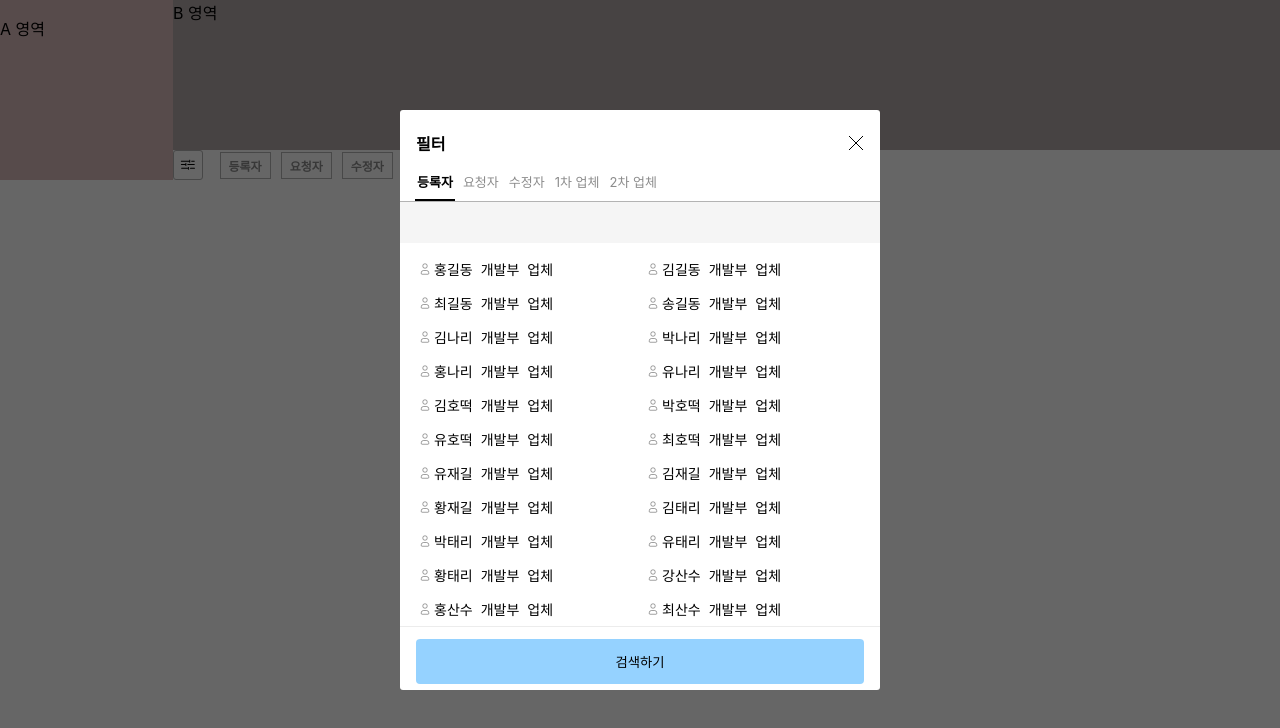
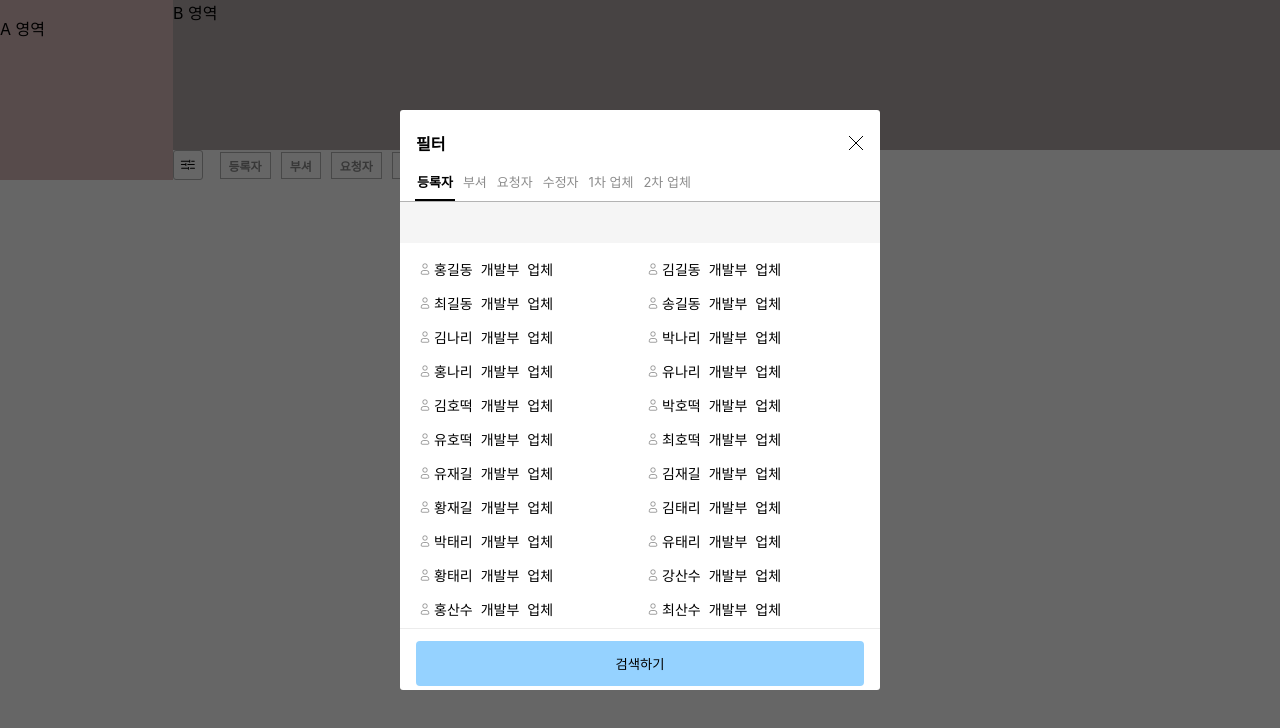
Before and after one commit to bavuchoko/js-search-flter, a React (Create React App) app: page / in a window 1280 px wide. Both pictures are taken after a click on the element 187 px from the left and 165 px from the top of the page. Shown: the top 728 px of the page. Built offline with nearby package versions, Linux system fonts and the light colour scheme.

Commit message:
[update] 재귀부서 추가

```diff
--- a/src/App.tsx
+++ b/src/App.tsx
@@ -42,12 +42,37 @@ function App() {
         {id:6, name:'KAKAO'},
         {id:7, name:'NEXEN'},
     ]
+
+    const department =[
+        {id:2, name:'개발부', parentId:1, children:[
+                {id:9, name:'개발1팀', parentId:2},
+                {id:10, name:'개발2팀', parentId:2},
+                {id:11, name:'개발3팀', parentId:2},
+                {id:12, name:'개발4팀', parentId:2},
+            ]},
+        {id:3, name:'영업부', parentId:1,children:[
+                {id:13, name:'영업1팀', parentId:3},
+                {id:14, name:'영업2팀', parentId:3},
+                {id:15, name:'영업3팀', parentId:3},
+                {id:16, name:'영업4팀', parentId:3},
+            ]},
+        {id:4, name:'기획부', parentId:1, children:[
+                {id:17, name:'기획2팀', parentId:4},
+                {id:18, name:'기획3팀', parentId:4},
+                {id:19, name:'기획4팀', parentId:4},
+            ]},
+        {id:5, name:'경영부', parentId:1},
+        {id:6, name:'인사부', parentId:1},
+        {id:7, name:'재무부', parentId:1},
+        {id:8, name:'사업부', parentId:1},
+    ]
+
     const createdBy:Filter ={
         label:"등록자",
         key:'createdBy',
         data: user,
         target:['name', 'department.name', 'company.name'],
-        searchBy:["department", "company"],
+        searchBy:[{label:"부서별", data:department, listener:(v:any)=>console.log(v) }, ],
         type:'user'
     }
 
@@ -56,6 +81,13 @@ function App() {
         key: 'updatedBy',
         data: user,
         type:'user'
+    }
+    const depart:Filter ={
+        label:"부셔",
+        key: 'department',
+        data: department,
+        type:'code',
+        recursive:true
     }
 
     const requestedBy:Filter ={
@@ -80,7 +112,7 @@ function App() {
         type:'company'
     }
 
-    const filters:Filter[] =[createdBy, requestedBy, updatedBy, fistMngCompany, secondMngCompany];
+    const filters:Filter[] =[createdBy, depart, requestedBy, updatedBy, fistMngCompany, secondMngCompany];
 
 
   return (
--- a/src/app/JsSearchFilter.tsx
+++ b/src/app/JsSearchFilter.tsx
@@ -16,7 +16,12 @@ const JsSearchFilter: FC<FilterProps> =({filter =[], onValueChange=undefined, on
     const [clicked, setClicked] = useState<Filter | null>(null)
 
     const { isOpen, open, close, toggle } = useToggleModal();
-    const { values, handle, reset } = useFilterHandle(onValueChange);
+    const {         values,
+        handleMulti,
+        handleSingle,
+        reset,
+        multiToggle,
+        singular, } = useFilterHandle(onValueChange);
     const groupRef = useRef<HTMLDivElement>(null);
     useDragScroll([groupRef]);
 
@@ -68,7 +73,7 @@ const JsSearchFilter: FC<FilterProps> =({filter =[], onValueChange=undefined, on
                 </div>
             </div>
 
-            { isOpen && <Modal close={close} filter={filter} values={values}  handle={handle} reset={reset} clicked={clicked} setClicked={setClicked} onSearch={onSearch}/> }
+            { isOpen && <Modal close={close} filter={filter} values={values} multiHandler={handleMulti} singleHandler={handleSingle} reset={reset} clicked={clicked} setClicked={setClicked} onSearch={onSearch}/> }
 
             { values &&
             <div className={`no-scroll`} style={{width:'100%', background:'green' , overflowY:'auto', padding:'5px 0'}} >
--- a/src/app/hook/useDataHandler.ts
+++ b/src/app/hook/useDataHandler.ts
@@ -1,3 +1,5 @@
+import {isNullOrUndefined} from "node:util";
+
 export function useDataHandler() {
 
     const getNestedValue = (obj: any, path: String) => {
@@ -9,7 +11,24 @@ export function useDataHandler() {
         }, obj);
     }
 
+
+    function recursiveFind(data: any[], id: number | string): any | undefined {
+        for (const item of data) {
+            console.log(id, item);
+            if (item.id === id) return item;
+            if (item.children && item.children.length > 0) {
+                const found = recursiveFind(item.children, id);
+                if (found) return found;
+            }
+        }
+        return undefined;
+    }
+
     return {
+        recursiveFind,
         getNestedValue
     };
+
+
+
 }
--- a/src/app/hook/useToggleModal.ts
+++ b/src/app/hook/useToggleModal.ts
@@ -1,20 +1,16 @@
-import {useCallback, useState} from "react";
-import {ValueType} from "../type/Types";
+import { useCallback, useState } from "react";
+import { ValueType } from "../type/Types";
 
 export const useFilterHandle = (onValueChange?: (value: ValueType | null) => void) => {
+    const [values, setValue] = useState<ValueType | null>(null);
 
 
-    const [values, setValue] =useState<ValueType | null>(null)
+    const multiToggle = (values: ValueType | null, key: string, val: number): ValueType | null => {
+        if (!values) {
+            return { [key]: [val] };
+        }
 
-    const handle = useCallback(
-        (key: string, val: number) => {
-            setValue(prev => {
-                let newState: ValueType | null;
-
-                if (!prev) {
-                    newState = { [key]: [val] };
-                } else {
-                    const currentVals = (prev[key] as number[] | undefined) ?? [];
+        const currentVals = Array.isArray(values[key]) ? (values[key] as number[]) : [];
         const index = currentVals.indexOf(val);
         let newVals: number[];
 
@@ -24,22 +20,60 @@ export const useFilterHandle = (onValueChange?: (value: ValueType | null) => voi
             newVals = currentVals.filter(v => v !== val);
         }
 
-                    newState = { ...prev };
+        const newState = { ...values };
         if (newVals.length === 0) {
             delete newState[key];
         } else {
             newState[key] = newVals;
         }
 
-                    if (Object.keys(newState).length === 0) {
-                        newState = null;
+        return Object.keys(newState).length === 0 ? null : newState;
+    };
+
+    const singular = (values: ValueType | null, key: string, val: number): ValueType | null => {
+        if (!values || !(key in values)) {
+            return { ...(values ?? {}), [key]: val };
+        }
+
+        if (values[key] === val) {
+            const newState = { ...values };
+            delete newState[key];
+            return Object.keys(newState).length === 0 ? null : newState;
+        }
+
+        return { ...values, [key]: val };
+    };
+
+    const handleMulti = useCallback(
+        (key: string, val: number) => {
+            setValue(prev => {
+                const newState = multiToggle(prev, key, val);
+                if (onValueChange) onValueChange(newState);
+                return newState;
+            });
+        },
+        [onValueChange]
+    );
+
+    const handleSingle = useCallback(
+        (key: string, val: number) => {
+            setValue(prev => {
+                let newState: ValueType | null;
+
+                if (!prev || !(key in prev)) {
+                    newState = { ...(prev ?? {}), [key]: [val] };
+                } else {
+                    const currentVals = Array.isArray(prev[key]) ? (prev[key] as number[]) : [];
+                    if (currentVals.length === 1 && currentVals[0] === val) {
+                        const clone = { ...prev };
+                        delete clone[key];
+                        newState = Object.keys(clone).length === 0 ? null : clone;
+                    } else {
+                        newState = { ...prev, [key]: [val] };
                     }
                 }
 
-                if (onValueChange) {
-                    onValueChange(newState);
-                }
-
+                if (onValueChange) onValueChange(newState);
                 return newState;
             });
         },
@@ -48,20 +82,15 @@ export const useFilterHandle = (onValueChange?: (value: ValueType | null) => voi
 
     const reset = useCallback(() => {
         setValue(null);
-        if (onValueChange) {
-            onValueChange(null);
-        }
+        if (onValueChange) onValueChange(null);
     }, [onValueChange]);
 
     return {
         values,
-        handle,
+        handleMulti,
+        handleSingle,
         reset,
-    };
-
-    return {
-        values,
-        handle,
-        reset,
+        multiToggle,
+        singular,
     };
 };
--- a/src/app/type/Types.ts
+++ b/src/app/type/Types.ts
@@ -9,6 +9,11 @@ import React from "react";
  * - date: 날짜
  */
 type FilterTypes = 'user'| 'company' | 'department' | 'code' | 'date' ;
+type SearchTypes = {
+    label: string;
+    data: any[];
+    listener:(v:any)=>void;
+}
 
 
 /**
@@ -39,8 +44,8 @@ export type Filter = {
     target?: string[];
 
     /** api 요청할 요소들
-     * (ex: [{}'department', 'company'] )  => 부서별 검색, 업체별 검색*/
-    searchBy?:string[];
+     * */
+    searchBy?:SearchTypes[];
 
     /** 검색조건이 재귀적인 요소인지 여부 */
     recursive?:boolean;
--- a/src/app/uitls/Modal.tsx
+++ b/src/app/uitls/Modal.tsx
@@ -1,31 +1,32 @@
-import React, {FC, useEffect, useRef, useState} from "react";
+import React, {FC, useEffect, useRef} from "react";
 import CloseIcon from "./CloseIcon";
 import {COLORS, Filter, ValueType} from "../type/Types";
 import useDragScroll from "../hook/useDragScroll";
-import GroupOptionData from "./GroupOptionData";
 import GroupOption from "./GroupOption";
 import {useChecked} from "../hook/useChecked";
 import OptionIcons from "./OptionIcons";
+import {useDataHandler} from "../hook/useDataHandler";
 
 type ModalProps ={
     close?:()=>void;
     filter?: Filter[];
     values?: ValueType | null;
-    handle?: (key: string, val: number) => void;
+    multiHandler?: (key: string, val: number) => void;
+    singleHandler?: (key: string, val: number) => void;
     reset?: () => void;
     clicked?:Filter | null;
     setClicked?:(click:Filter) =>void;
     onSearch?:(values: ValueType | null )=>void;
 }
 
-const Modal:FC<ModalProps> =({close=undefined, filter, values, handle, reset, clicked,setClicked, onSearch})=>{
+const Modal:FC<ModalProps> =({close=undefined, filter, values, multiHandler, singleHandler, reset, clicked,setClicked, onSearch})=>{
 
 
     const optionsRef = useRef<HTMLDivElement>(null);
     const groupRef = useRef<HTMLDivElement>(null);
 
     useDragScroll([optionsRef, groupRef]);
-    const { checkIncludes } = useChecked();
+    const {recursiveFind} = useDataHandler();
 
 
     useEffect(() => {
@@ -141,7 +142,7 @@ const Modal:FC<ModalProps> =({close=undefined, filter, values, handle, reset, cl
                                     // const color = COLORS[index % COLORS.length];
 
                                     return val.map(id => {
-                                        const el = f.data.find(d => d.id === id);
+                                        const el = f.recursive ? recursiveFind(f.data, id) : f.data.find(d => d.id === id);
                                         const name = el ? el.name : id;
 
                                         return (
@@ -153,7 +154,10 @@ const Modal:FC<ModalProps> =({close=undefined, filter, values, handle, reset, cl
                                                     alignItems: "center",
                                                     margin: "4px 0",
                                                 }}
-                                                onClick={() => handle?.(f.key, Number(id))}
+                                                onClick={() => {
+                                                    if(f.recursive) singleHandler?.(f.key, Number(id))
+                                                    else multiHandler?.(f.key, Number(id))
+                                                }}
                                             >
                                                 <div style={{ display: "flex", alignItems: "center" }}>
 
@@ -209,9 +213,9 @@ const Modal:FC<ModalProps> =({close=undefined, filter, values, handle, reset, cl
                     )}
                 </div>
 
-                {/* 조회된 옵션값 */}
+            {/* 조회된 옵션값 */}
 
-            <GroupOption clicked={clicked} handle={handle} height={ onSearch ? '383px' : '447px'} values={values}/>
+            <GroupOption clicked={clicked} multiHandler={multiHandler} singleHandler={singleHandler} searchButton={ onSearch ? true : false } values={values}/>
 
             {onSearch &&
                 <div
--- a/src/app/uitls/OptionIcons.tsx
+++ b/src/app/uitls/OptionIcons.tsx
@@ -8,7 +8,7 @@ const OptionIcons:FC<IconProps> =({ style, onClick, type, checked} )=>{
     return(
         <>
             {(!type || type==='code')&&
-            <svg xmlns="http://www.w3.org/2000/svg" style={style} viewBox="0 0 25 25" fill="none">
+            <svg xmlns="http://www.w3.org/2000/svg" style={{marginTop:'3px',...style}} viewBox="0 0 25 25" fill="none">
                 <path
                     d="M7.5 12.5L7.07574 12.0757L6.65147 12.5L7.07574 12.9243L7.5 12.5ZM17.5 12.5L17.9243 12.9243L18.3485 12.5L17.9243 12.0757L17.5 12.5ZM11.4243 15.5757L7.92426 12.0757L7.07574 12.9243L10.5757 16.4243L11.4243 15.5757ZM7.92426 12.9243L11.4243 9.42426L10.5757 8.57574L7.07574 12.0757L7.92426 12.9243ZM13.5757 9.42426L17.0757 12.9243L17.9243 12.0757L14.4243 8.57574L13.5757 9.42426ZM17.0757 12.0757L13.5757 15.5757L14.4243 16.4243L17.9243 12.9243L17.0757 12.0757Z"
                     fill="#121923"/>
```
Also changed, not shown: src/app/uitls/GroupOption.tsx (+32 -6 lines), src/app/uitls/RecursiveTree.tsx (added, +53 -0 lines). Lines whose indentation alone changed are shown as unchanged.
